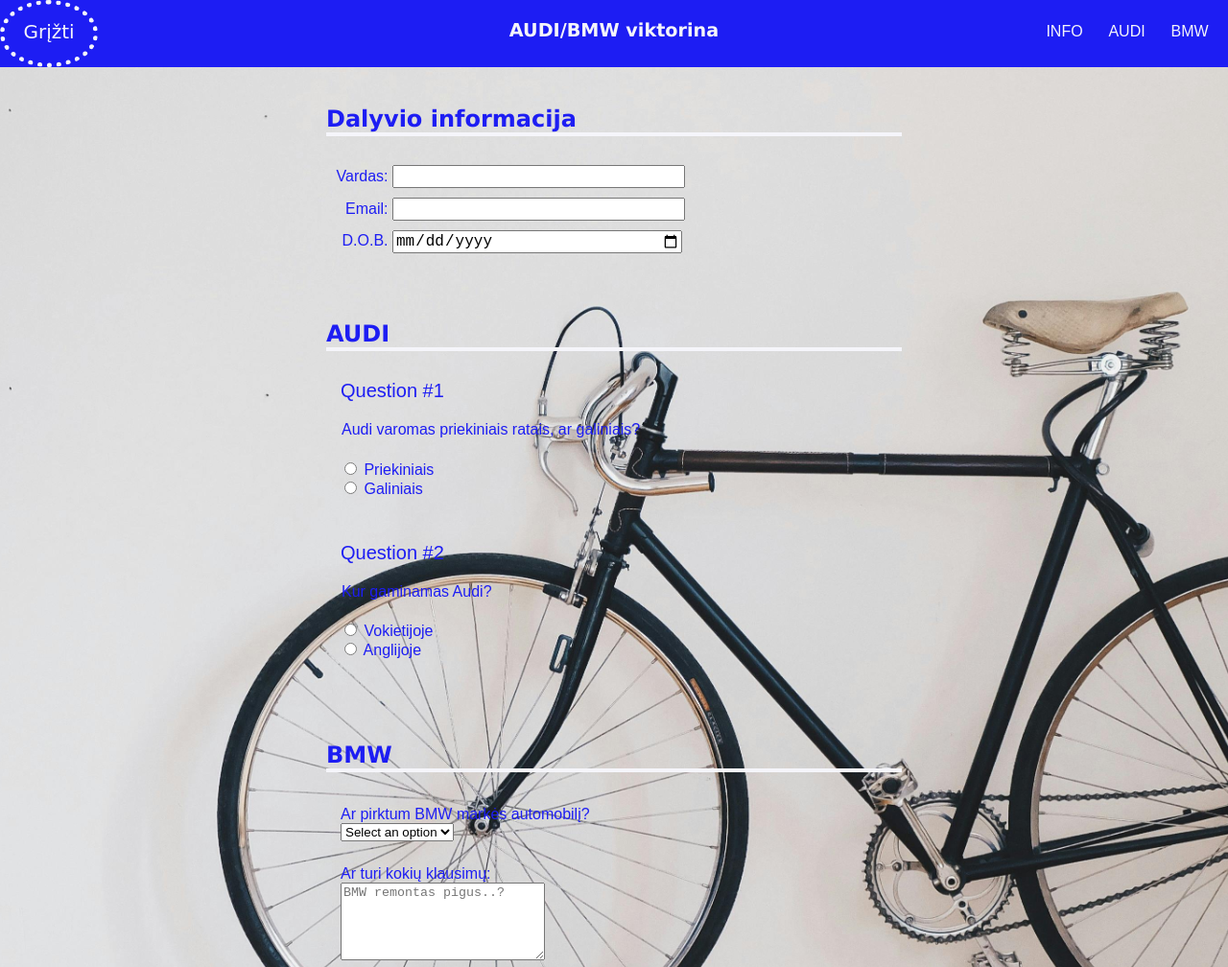
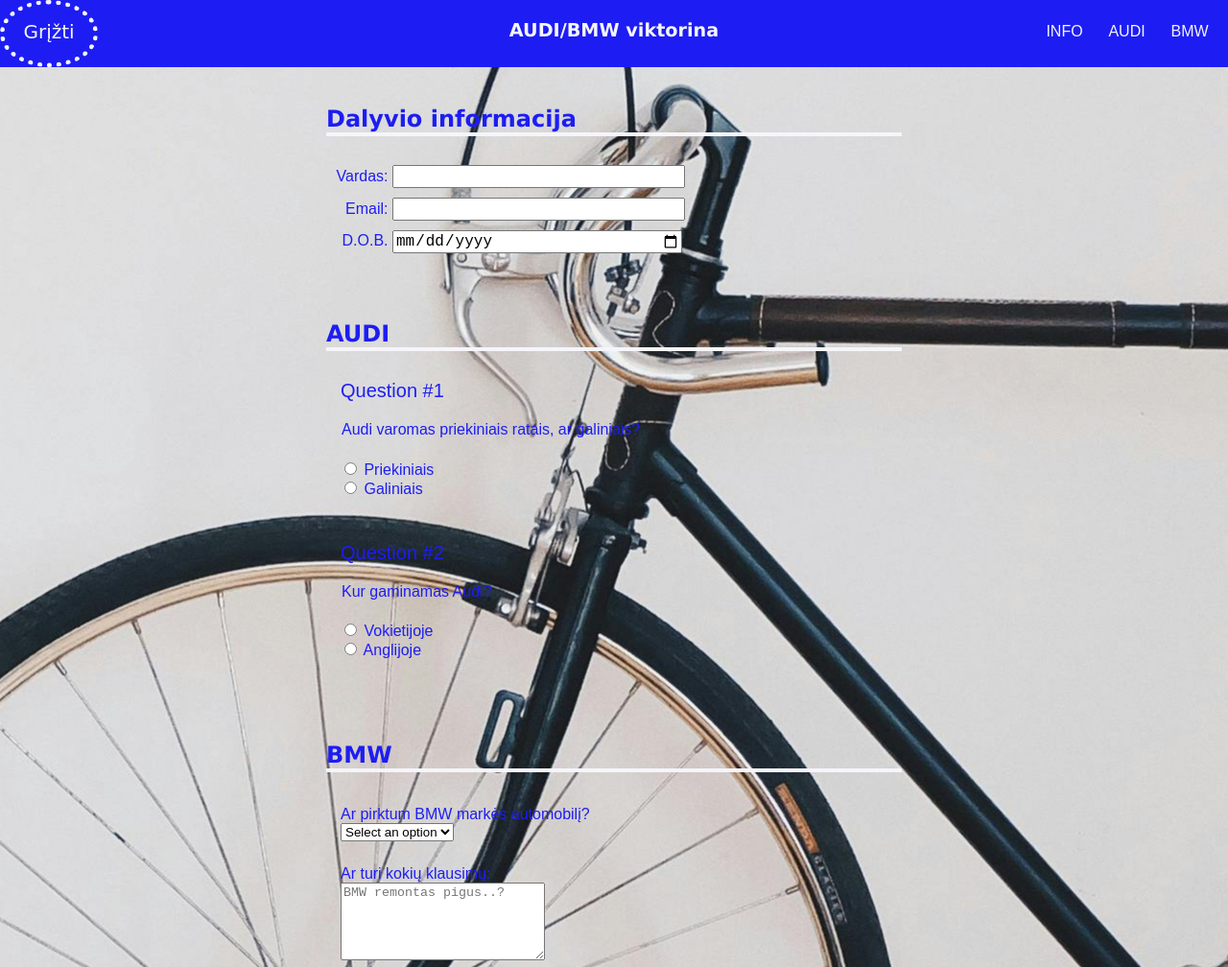
Before and after one commit to darbai123/viktorina2, a plain HTML site: page index.html in a window 1280 px wide. Shown: the top 1008 px of the page at 96% size. Drawn offline with Linux system fonts and the light colour scheme.

Commit message:
Update styles.css

```diff
--- a/styles.css
+++ b/styles.css
@@ -10,7 +10,7 @@
   font-family: fantasy;
   margin: 0;
   background-image: url('img/dviratis.jpg'); /* pakeiskite 'nuotraukos_nuoroda.jpg' į savo paveikslėlio URL */
-  background-size: cover;
+  background-size: ccontain;
   background-position: center;
 }
 
```
